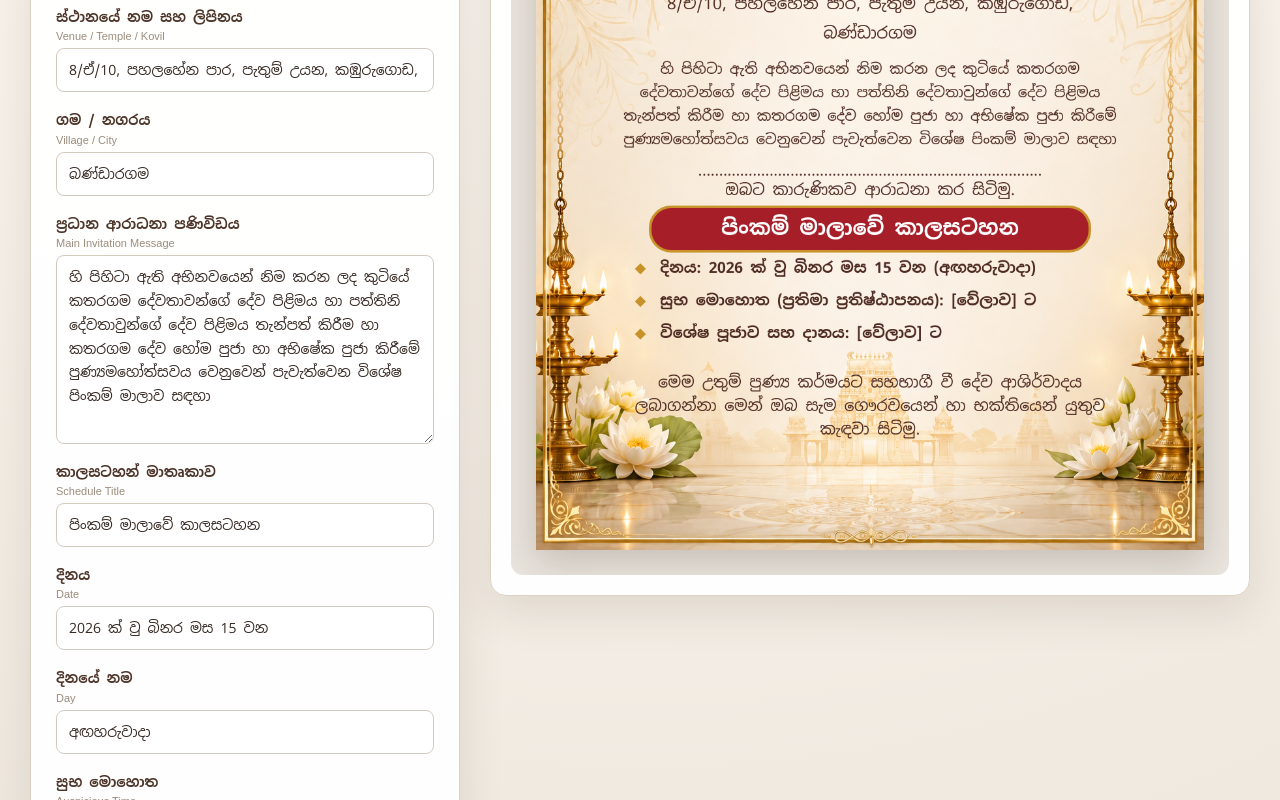
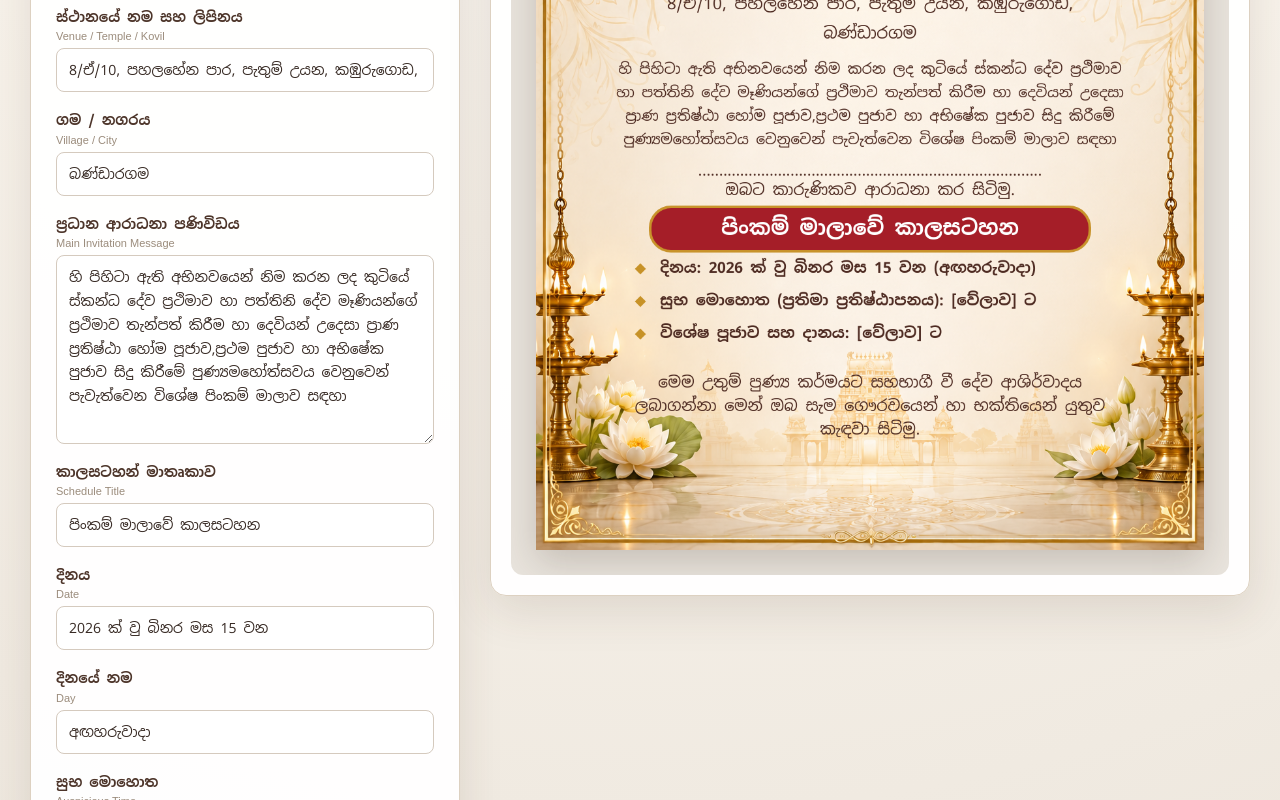
Before and after one commit to pravindag/kovil-invitation, a React (Vite) app: page / in a window 1280 px wide. Shown: the part 702-1502 px from the top of the page. Built offline with nearby package versions, Linux system fonts and the light colour scheme.

Commit message:
seventh modification of invitation

```diff
--- a/src/App.tsx
+++ b/src/App.tsx
@@ -7,7 +7,7 @@ const CANVAS_HEIGHT = 1536;
 const BACKGROUND_IMAGE = "/invitation-background.png";
 
 const DEFAULT_MAIN_MESSAGE =
-  "හි පිහිටා ඇති අභිනවයෙන් නිම කරන ලද කුටියේ කතරගම දේවතාවන්ගේ දේව පිළිමය හා පත්තිනි දේවතාවුන්ගේ දේව පිළිමය තැන්පත් කිරීම හා කතරගම දේව හෝම පුජා හා අභිෂේක පුජා කිරීමේ පුණ්‍යමහෝත්සවය වෙනුවෙන් පැවැත්වෙන විශේෂ පිංකම් මාලාව සඳහා";
+  "හි පිහිටා ඇති අභිනවයෙන් නිම කරන ලද කුටියේ ස්කන්ධ දේව ප්‍රථිමාව හා පත්තිනි දේව මෑණියන්ගේ ප්‍රථිමාව තැන්පත් කිරීම හා දෙවියන් උදෙසා ප්‍රාණ ප්‍රතිෂ්ඨා හෝම පූජාව,ප්‍රථම පුජාව හා අභිෂේක පුජාව සිදු කිරීමේ පුණ්‍යමහෝත්සවය වෙනුවෙන් පැවැත්වෙන විශේෂ පිංකම් මාලාව සඳහා";
 
 const DEFAULT_FINAL_MESSAGE =
   "මෙම උතුම් පුණ්‍ය කර්මයට සහභාගී වී දේව ආශිර්වාදය ලබාගන්නා මෙන් ඔබ සැම ගෞරවයෙන් හා භක්තියෙන් යුතුව කැඳවා සිටිමු.";
```
